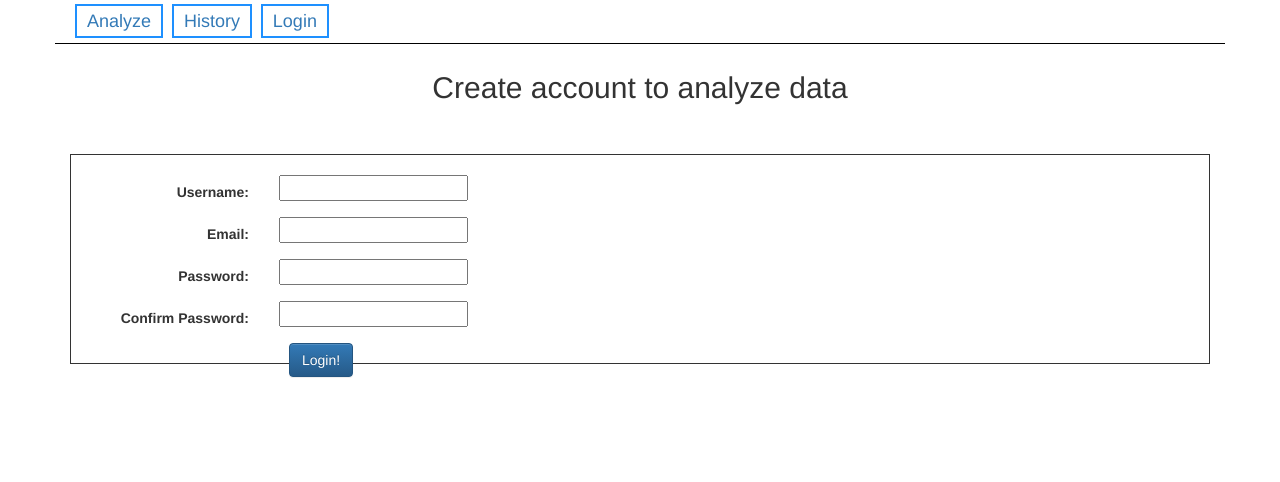
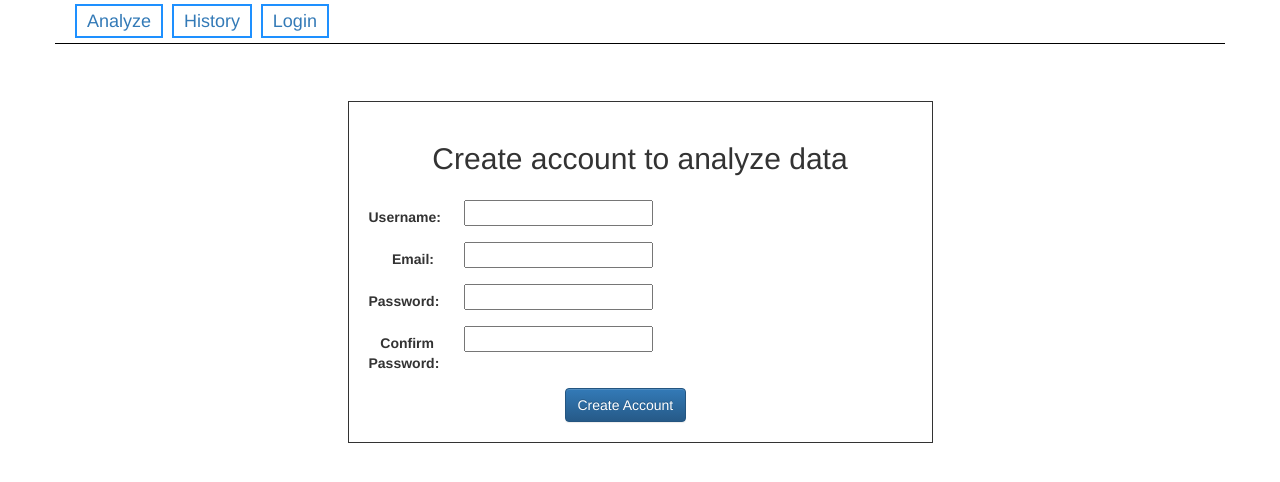
Before and after one commit to canthonyscott/VIZN-MachineLearning, a Django app: template login/templates/login/create.html in a window 1280 px wide. Shown: the part 71-553 px from the top of the page. Run offline with Django 3.2, Linux system fonts and the light colour scheme; the template is opened without the code that fills it, so the values that code supplies are empty, except form fields; tables that the repository leaves empty hold one stand-in row (values such as "Sample post"); form fields are guessed from the names that the template uses; some libraries are stand-ins or nearby versions.

Commit message:
fixed create form

```diff
--- a/login/templates/login/create.html
+++ b/login/templates/login/create.html
@@ -3,10 +3,10 @@
 {% block content %}
     {% load widget_tweaks %}
     <div class="row">
-        <div class="col-md-12">
+        <div class="col-xs-12 col-sm-offset-3 col-sm-6 login-form">
             <h2 style="text-align: center">Create account to analyze data</h2>
 
-            <form class="form-horizontal login-form" action="{% url 'signup' %}" method="post">
+            <form class="form-horizontal" action="{% url 'signup' %}" method="post">
                 {% csrf_token %}
                 <div class="form-group">
                     <label class="col-sm-2 control-label" for="{{ form.username.id_for_label }}">Username: </label>
@@ -32,8 +32,8 @@
                         {{ form.password_confirm|add_class:"form-control" }}
                     </div>
                 </div>
-                <div class="col-sm-offset-2 col-sm-10">
-                    <button class="btn btn-primary" type="submit">Login!</button>
+                <div class="col-sm-offset-4 col-sm-4">
+                    <button class="btn btn-primary" type="submit">Create Account</button>
                 </div>
             </form>
         </div>
```
